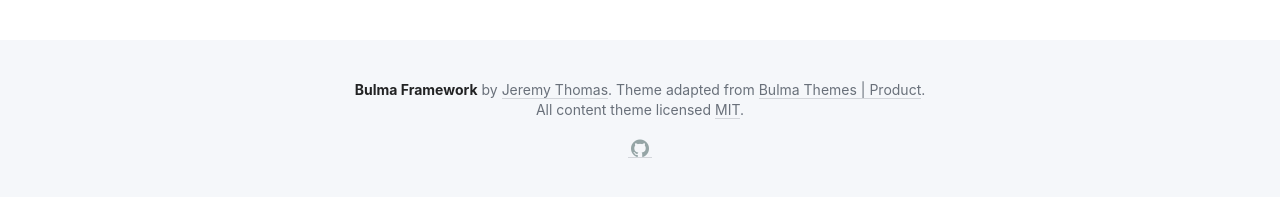
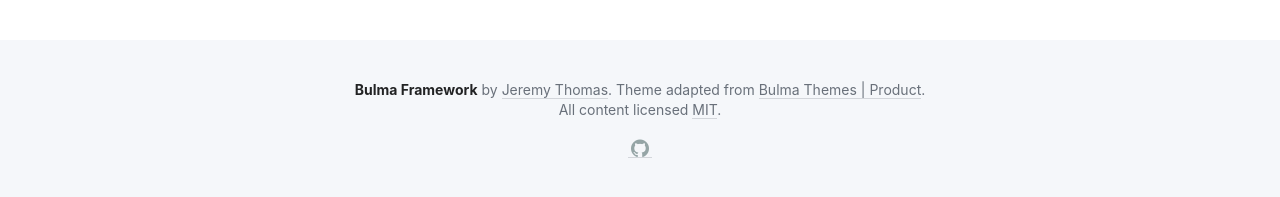
Before and after one commit to ovrdc/gis-tutorials, a Jekyll site: the page built from index.html, in a window 1280 px wide. Shown: the part 309-506 px from the top of the page. Built offline with Jekyll 4.4.1, drawn with Linux system fonts in a browser that asks for light colours; nearby versions of some CDN libraries.

Commit message:
Update main.html

```diff
--- a/_layouts/main.html
+++ b/_layouts/main.html
@@ -72,7 +72,7 @@
         <p>
           <strong>Bulma Framework</strong> by <a href="http://jgthms.com" target="_blank">Jeremy Thomas</a>. Theme adapted from <a href="https://github.com/dansup/bulma-templates" tager="_blank">Bulma Themes | Product</a>.
           <br />
-          All content theme licensed <a href="http://opensource.org/licenses/mit-license.php" target="_blank">MIT</a>.
+          All content licensed <a href="http://opensource.org/licenses/mit-license.php" target="_blank">MIT</a>.
         </p>
         <p>
           <a class="icon" href="https://github.com/ovrdc" target="_blank">
```
